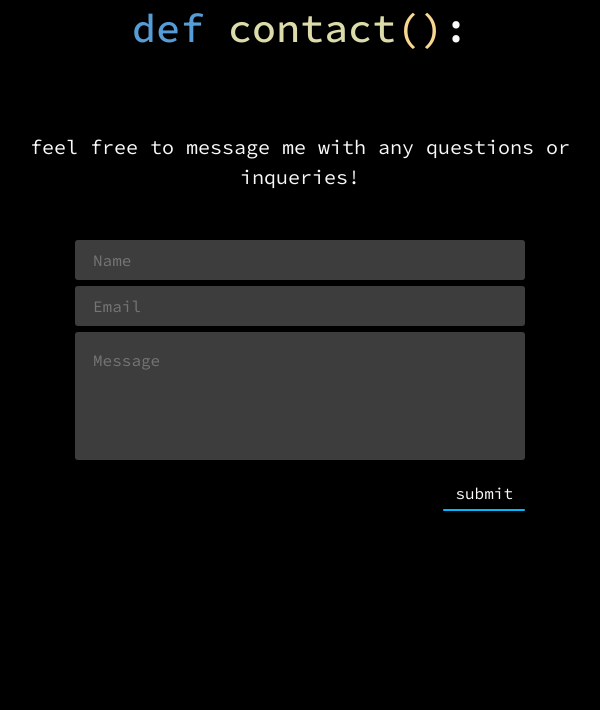
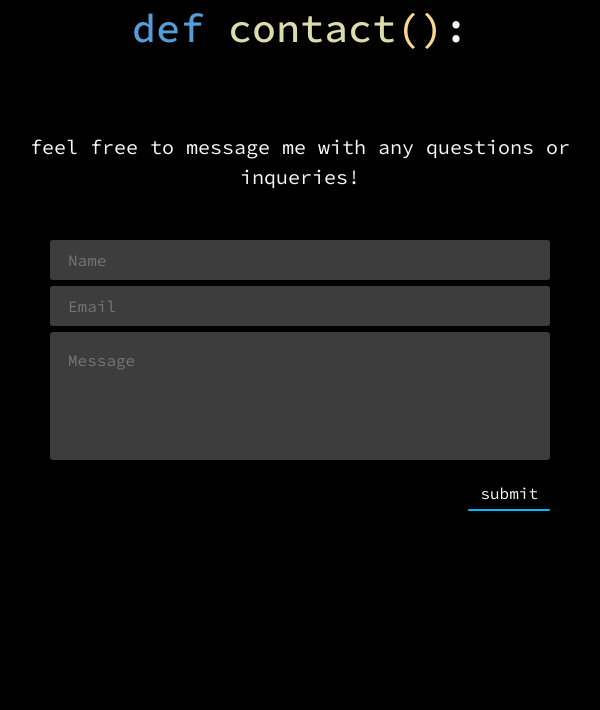
Before and after one commit to dJoshware/juiceellish.dev, a Flask app: page / in a window 600 px wide. Shown: the part 2958-3668 px from the top of the page. Run offline with Flask 3, Linux system fonts and the light colour scheme; some libraries are stand-ins or nearby versions; some web fonts are replaced.

Commit message:
Update extra small device media query

```diff
--- a/web-apps/static/styles.css
+++ b/web-apps/static/styles.css
@@ -546,14 +546,14 @@ button {
 @media only screen and (max-width: 600px) {
     .contact-form {
         margin: 0 auto 10rem;
-        width: 450px;
+        width: 350px;
     }
 }
 /* Small devices (portrait tablets and large phones, 600px and up) */
 @media only screen and (min-width: 600px) {
     .contact-form {
         margin: 0 auto 10rem;
-        width: 450px;
+        width: 500px;
     }
 }
 /* Medium devices (landscape tablets, 768px and up) */
```
